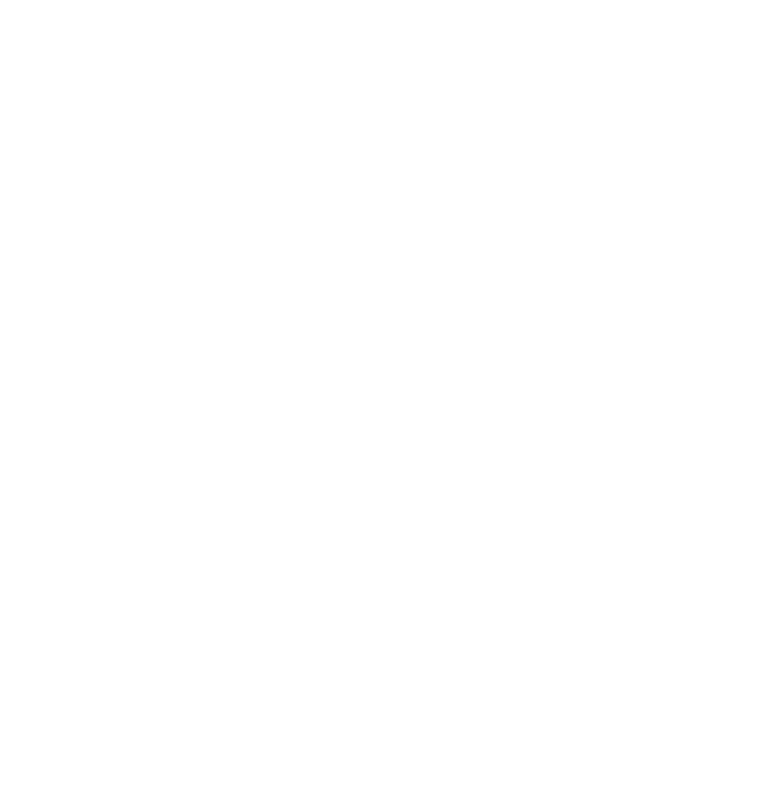
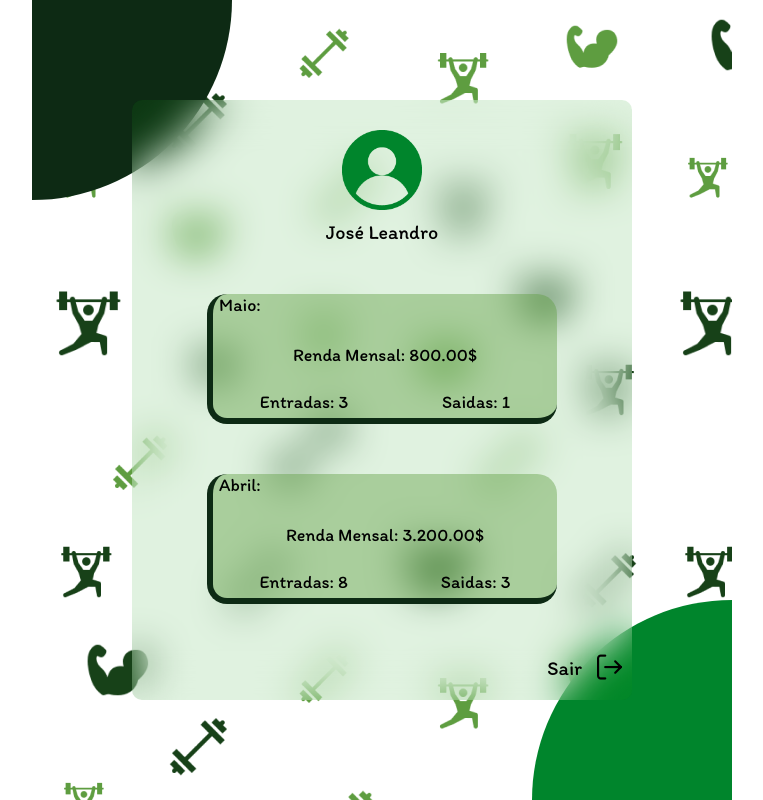
Before and after one commit to Edvaldojs22/ListaClienteFit, a Vue app: page /User in a window 1280 px wide. Before the commit this address had no page. Shown: the whole page, without its empty margins (258-1021 px from the left). Built offline with nearby package versions, Linux system fonts and the light colour scheme.

Commit message:
att page user

```diff
--- a/src/router/router.js
+++ b/src/router/router.js
@@ -6,6 +6,7 @@
 import NovoCliente from '../views/NovoCliente.vue'
 import Mensagem from '../views/Mensagem.vue';
 import MensagemAniversario from '../views/MensagemAniversario.vue';
+import User from '../views/User.vue'
 
 
 const routes = [
@@ -40,6 +41,11 @@
         path: '/MesagemAniversario',
         name: 'mensagemAniversario',
         component: MensagemAniversario
+    },
+    {
+        path: '/User',
+        name:'user',
+        component: User
     }
 
 
--- a/src/views/Home.vue
+++ b/src/views/Home.vue
@@ -256,6 +256,12 @@
   }
 }
 
+//Route para pagina User
+
+const handleUser = () =>{
+  route.push({name:"user"})
+}
+
 //Fechar conteudos
 const fechaConteudos = () => {
   if(painelOpcoes){
@@ -268,6 +274,8 @@
     campo_mensagem.style.display = "none";
   }
 };
+
+
 
 
 </script>
@@ -406,7 +414,7 @@
     <footer>
       <img class="IconMensagem" @click="opcoesMensagem" :src="IconZap" alt="" />
       <img @click="handleAdd" :src="IconAdd" alt="" />
-      <img :src="IconUserFooter" alt="" />
+      <img @click="handleUser" :src="IconUserFooter" alt="" />
     </footer>
   </div>
 </template>
--- a/src/views/Mensagem.vue
+++ b/src/views/Mensagem.vue
@@ -27,6 +27,7 @@
 </template>
 
 <style >
+
 .painel_msg {
   width: calc(100% - 50px);
   max-width: 500px;
--- /dev/null
+++ b/src/views/User.vue
@@ -0,0 +1,139 @@
+<script setup>
+import { useRouter } from "vue-router";
+import IconsUser from "../assets/img/user.png";
+
+const route = useRouter();
+
+const voltar = () => {
+  route.push({ name: "home" });
+};
+
+const logout = () =>{
+  route.push({name: "login"})
+}
+</script>
+
+<template>
+  <div class="painel_login">
+    <div class="cor_top"></div>
+    <div class="cor_bottom"></div>
+    <div action="" class="painel_user">
+      <div class="painel_imgP">
+        <img :src="IconsUser" alt="" />
+        <p>José Leandro</p>
+      </div>
+
+      <div class="painel_infosMes">
+        <p>Maio:</p>
+        <p>Renda Mensal: 800.00$</p>
+        <div class="painel_ifoEntradaSaida">
+          <p>Entradas: 3</p>
+          <p>Saidas: 1</p>
+        </div>
+      </div>
+
+      <div class="painel_infosMes">
+        <p>Abril:</p>
+        <p>Renda Mensal: 3.200.00$</p>
+        <div class="painel_ifoEntradaSaida">
+          <p>Entradas: 8</p>
+          <p>Saidas: 3</p>
+        </div>
+      </div>
+      <div class="painel_sair">
+        <p>Sair</p>
+        <i @click="logout" class="pi pi-sign-out"></i>
+      </div>
+    </div>
+  </div>
+</template>
+
+<style>
+.painel_user {
+  font-family: "itim";
+  width: calc(100% - 50px);
+  max-width: 500px;
+  height: calc(100% - 50px);
+  max-height: 600px;
+  background-color: #11991321;
+  border-radius: 10px;
+  backdrop-filter: blur(20px);
+  color: #000000;
+  padding-bottom: 30px;
+  display: flex;
+  flex-direction: column;
+  align-items: center;
+  gap: 50px;
+}
+
+.painel_imgP {
+  display: flex;
+  flex-direction: column;
+  align-items: center;
+  gap: 10px;
+}
+
+.painel_imgP img {
+  margin-top: 30px;
+  width: 80px;
+  height: 80px;
+}
+
+.painel_imgP p {
+  font-size: 20px;
+}
+
+.painel_infosMes {
+  width: calc(100% - 30px);
+  max-width: 350px;
+  height: 130px;
+  background-color: #5e9d406c;
+  border-bottom: solid 6px #0d2a14;
+  border-left: solid 6px #0d2a14;
+  border-radius: 20px;
+  position: relative;
+  font-size: 18px;
+  display: flex;
+  flex-direction: column;
+  justify-content: end;
+  align-items: center;
+  gap: 25px;
+}
+
+.painel_infosMes > p:nth-child(1) {
+  position: absolute;
+  top: 0;
+  left: 6px;
+}
+
+.painel_ifoEntradaSaida {
+  width: 100%;
+  display: flex;
+  justify-content: space-around;
+  margin-bottom: 5px;
+}
+
+.painel_sair{
+  position: absolute;
+  bottom: 20px;
+  right: 10px;
+  display: flex;
+  align-items: center;
+}
+
+.painel_sair i{
+ font-size: 25px;
+ cursor: pointer;
+}
+
+.painel_sair i:hover{
+  transform: scale(1.1);
+}
+
+.painel_sair p{
+  font-size: 20px;
+  margin-right: 15px;
+}
+
+
+</style>
```
